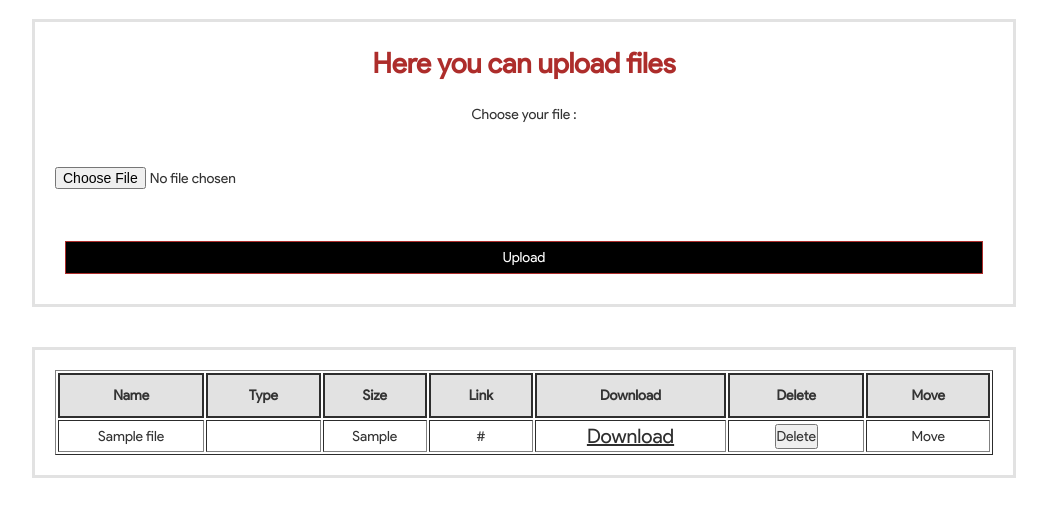
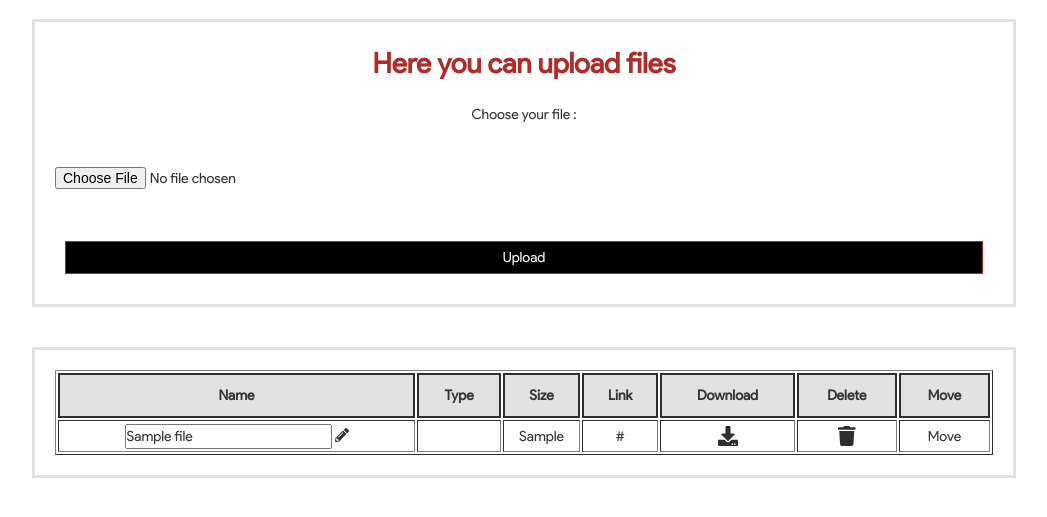
Before and after one commit to seasheepjoe/filer2, a PHP site: page /index.php?action=upload in a window 1280 px wide. Shown: the part 101-618 px from the top of the page, without its empty margins (116-1163 px from the left). Run offline with PHP 8.4, Linux system fonts and the light colour scheme; tables that the repository leaves empty or names only in its code hold one stand-in row (values such as "Sample post"); some libraries are stand-ins or nearby versions.

Commit message:
add rename function

```diff
--- a/Controller/FileController.php
+++ b/Controller/FileController.php
@@ -31,6 +31,14 @@ class FileController extends BaseController
                 'files'  => $file_manager->getFilesInDb(),
             ];
         }
+
+        if (isset($_POST['rename-btn'])) {
+            $name = "test1";
+            $id = 1;
+            var_dump($_POST['rename-btn']);
+            $file_manager->renameFileInDb($name, $id);
+        }
+
         return $this->render('upload.html.twig', $users_data);
     }
 }
--- a/Model/FileManager.php
+++ b/Model/FileManager.php
@@ -23,6 +23,12 @@ class FileManager {
         }
     }
 
+    public function renameFileInDb($value,$id) {
+        $db = DBManager::getInstance();
+        $pdo = $db->getPdo();
+        $pdo->setAttribute(PDO::ATTR_ERRMODE, PDO::ERRMODE_EXCEPTION);
+        $request = $pdo->query("UPDATE files SET name = '$value' WHERE id = $id");
+    }
 
     public function upload($file_data) {
 
--- a/assets/style.css
+++ b/assets/style.css
@@ -200,3 +200,9 @@ button:focus {
     font-weight: bold;
     font-size: 24px;
 }
+
+.nostyle-btn {
+    border: none;
+    background-color: #FFF;
+    cursor: pointer;
+}
--- a/views/layout.html.twig
+++ b/views/layout.html.twig
@@ -5,6 +5,8 @@
     <title>{% block page_title %}{% endblock %}</title>
     <link rel="stylesheet" href="assets/style.css">
     <link rel="icon" href="assets/img/FilerLogo.ico">
+    <script defer src="https://use.fontawesome.com/releases/v5.0.8/js/all.js"></script>
+    <script src="./assets/script.js"></script>
   </head>
   <body>
   {% block header %}
--- a/views/upload.html.twig
+++ b/views/upload.html.twig
@@ -29,12 +29,25 @@
                 {% for file in files %}
                     {% for entry in file %}
                     <tr>
-                        <td>{{ entry['name'] }}</td>
+                        <td>
+                            <input type="text" name="new_name" value="{{entry['name']}}">
+                            <button id="rename-btn" class="nostyle-btn" name="rename-btn" type="submit">
+                                <i class="fa fa-pencil-alt" aria-hidden="true"></i>
+                            </button>
+                        </td>
                         <td>{{ entry['type'] }}</td>
                         <td>{{ entry['size'] }}</td>
                         <td>{{ entry['link'] }}</td>
-                        <td><a href="{{ entry['link'] }}" download="{{ entry['name'] }}">Download</a></td>
-                        <td><button type="submit" name="delete-btn" aria-hidden="true">Delete</button></td>
+                        <td>
+                            <a href="{{ entry['link'] }}" download="{{ entry['name'] }}">
+                                <i class="fa fa-download" aria-hidden="true"></i>
+                            </a>
+                        </td>
+                        <td>
+                            <a href="?action=upload">
+                                <i class="fa fa-trash" aria-hidden="true"></i>
+                            </a>
+                        </td>
                         <td>Move</td>
                     </tr>
                     {% endfor %}
```
